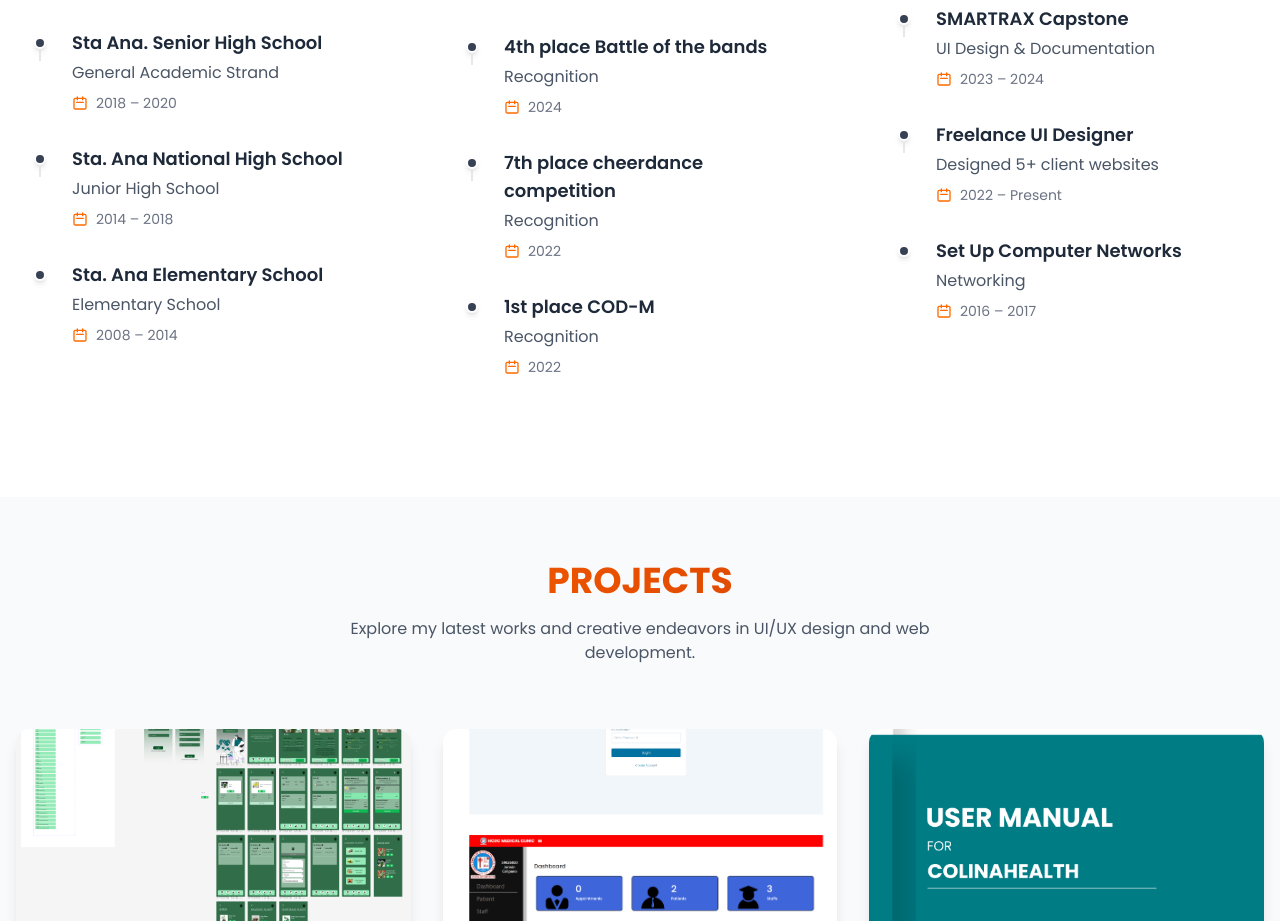
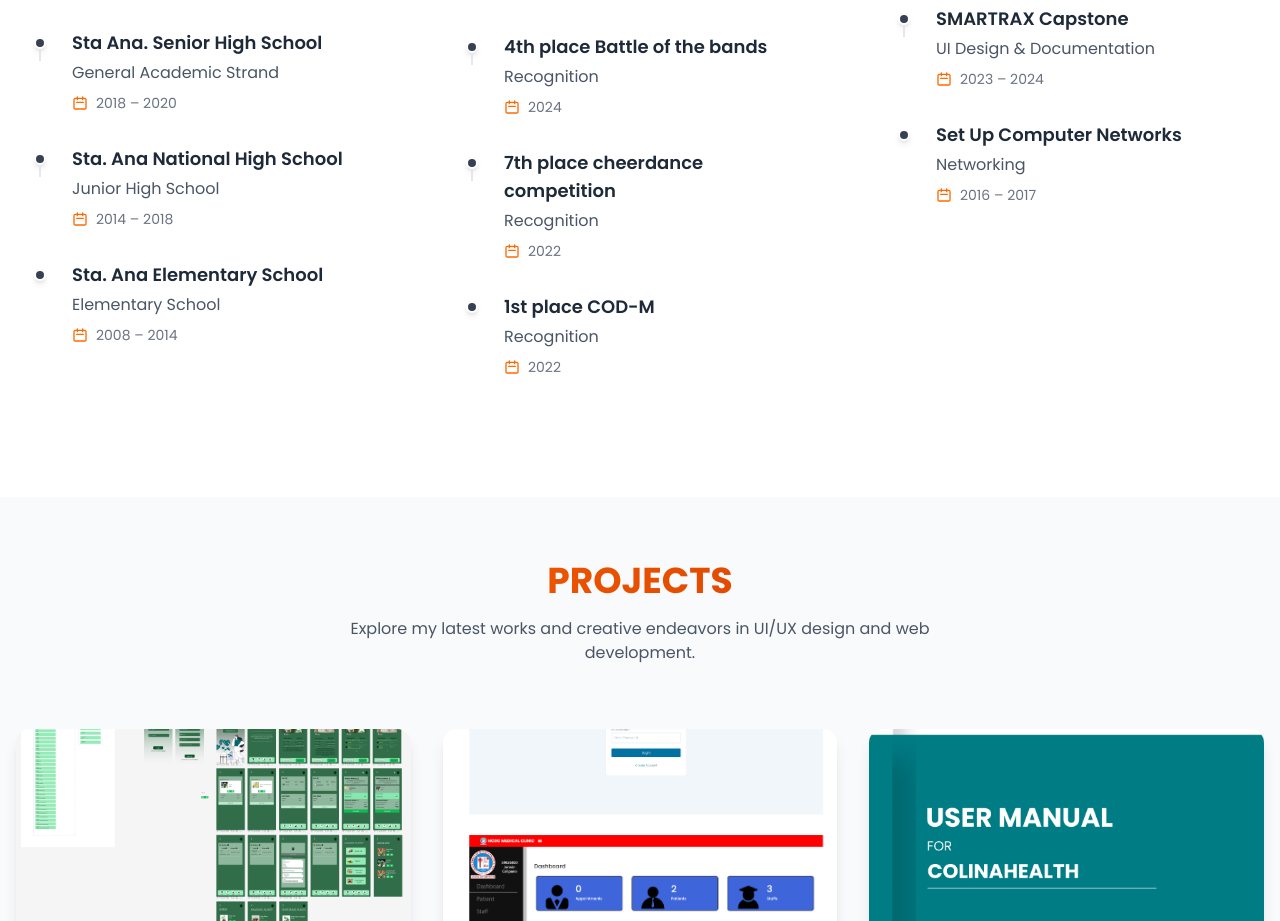
Before and after one commit to CleevePhilip/dazzle, a Next.js app in the folder client/: page / in a window 1280 px wide. Shown: the part 2107-3028 px from the top of the page. Built offline with nearby package versions, Linux system fonts and the light colour scheme.

Commit message:
view full cert

```diff
--- a/client/src/app/page.tsx
+++ b/client/src/app/page.tsx
@@ -93,11 +93,6 @@ const Home = () => {
           school: "SMARTRAX Capstone",
           degree: "UI Design & Documentation",
           duration: "2023 – 2024",
-        },
-        {
-          school: "Freelance UI Designer",
-          degree: "Designed 5+ client websites",
-          duration: "2022 – Present",
         },
         {
           school: "Set Up Computer Networks",
@@ -1070,15 +1065,21 @@ const Home = () => {
                         className="w-full h-full object-cover transition-transform duration-500 group-hover:scale-110"
                       />
                       <div className="absolute inset-0 bg-gradient-to-t from-black/60 to-transparent opacity-0 group-hover:opacity-100 transition-opacity duration-300 flex items-end justify-center p-6">
-                        <button className="bg-orange-500 text-white px-6 py-2 rounded-full text-sm font-medium transform translate-y-4 group-hover:translate-y-0 transition-transform duration-300">
+              <a
+                href={cert}
+                target="_blank"
+                rel="noopener noreferrer"
+                className="bg-orange-500 text-white px-6 py-2 rounded-full text-sm font-medium transform translate-y-4 group-hover:translate-y-0 transition-transform duration-300"
+              >
                 View Certificate
-                        </button>
+              </a>
             </div>
           </div>
         </motion.div>
       </CarouselItem>
     ))}
   </CarouselContent>
+
   <div className="hidden sm:flex">
     <CarouselPrevious className="hover:bg-orange-500 hover:text-white transition-colors" />
     <CarouselNext className="hover:bg-orange-500 hover:text-white transition-colors" />
```
Lines whose indentation alone changed are shown as unchanged.
